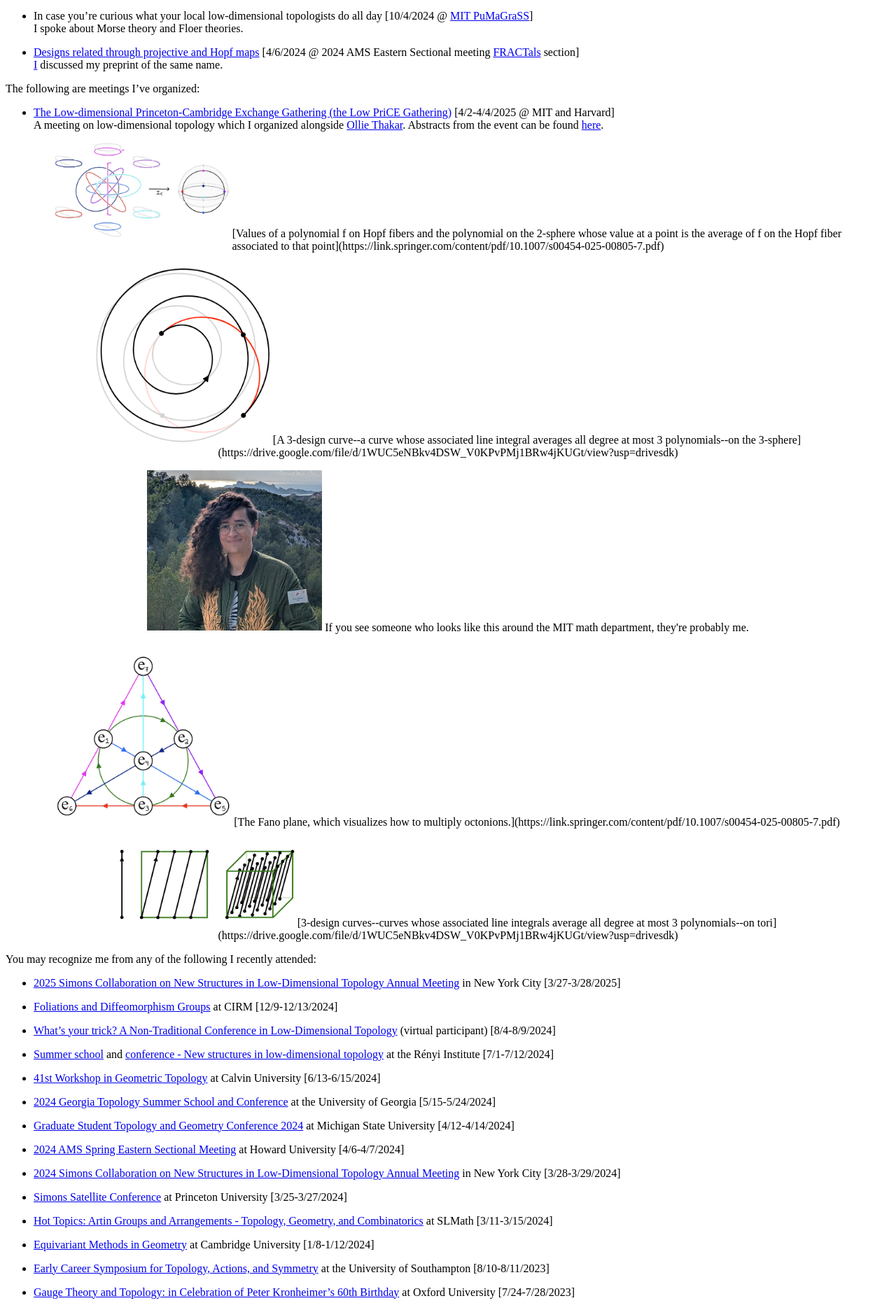
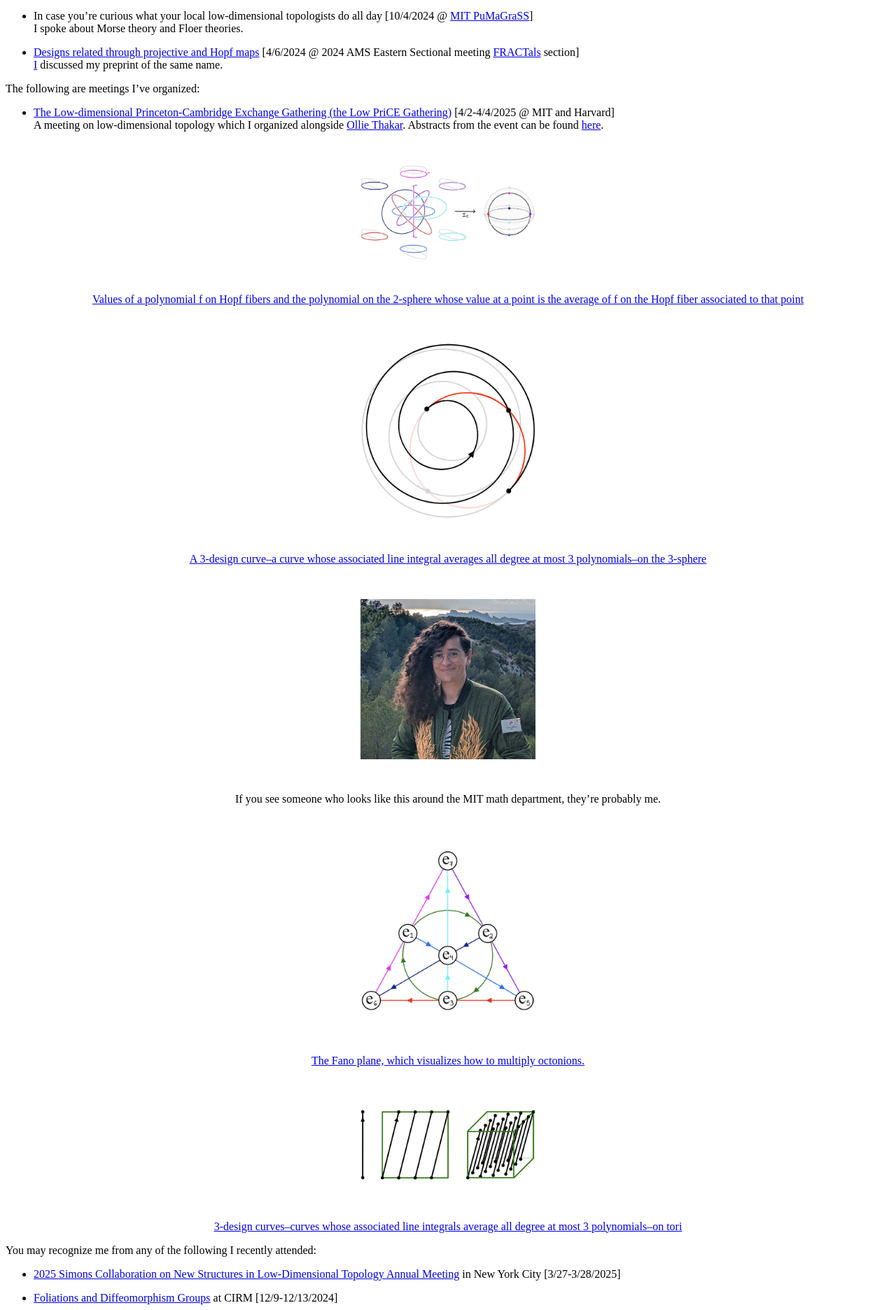
Before and after one commit to AyodejiLindblad/AyodejiLindblad.github.io, a Jekyll site: the page built from index.md, in a window 1280 px wide. Shown: the part 880-2752 px from the top of the page at 70% size. Built offline with Jekyll 4.4.1, drawn with Linux system fonts in a browser that asks for light colours.

Commit message:
Add figure styles

```diff
--- a/_layouts/default.html
+++ b/_layouts/default.html
@@ -16,6 +16,7 @@ color: default
     <meta itemprop="name" content="Ayodeji Lindblad">
     <meta itemprop="description" content="Welcome to my website.">
 
+    <link rel="stylesheet" type="text/css" href="/resources/style/main.css">
 
   </head>
 
--- a/index.md
+++ b/index.md
@@ -63,7 +63,7 @@ The following are meetings I've organized:
 <div style="text-align: center;">
 <figure>
 <img src="/resources/imgs/polyex.jpg" style="max-width: 250px;">
-<caption>
+<caption markdown=1>
 [Values of a polynomial f on Hopf fibers and the polynomial on the 2-sphere whose value at a point is the average of f on the Hopf fiber associated to that point](https://link.springer.com/content/pdf/10.1007/s00454-025-00805-7.pdf)
 </caption>
 </figure>
@@ -74,7 +74,7 @@ The following are meetings I've organized:
 <div style="text-align: center;">
 <figure>
 <img src="/resources/imgs/S3ex.png" style="max-width: 250px;">
-<caption>
+<caption markdown=1>
 [A 3-design curve--a curve whose associated line integral averages all degree at most 3 polynomials--on the 3-sphere](https://drive.google.com/file/d/1WUC5eNBkv4DSW_V0KPvPMj1BRw4jKUGt/view?usp=drivesdk)
 </caption>
 </figure>
@@ -83,7 +83,7 @@ The following are meetings I've organized:
 <div style="text-align: center;">
 <figure>
 <img src="/resources/imgs/portrait.jpg" style="max-width: 250px;">
-<caption>
+<caption markdown=1>
 If you see someone who looks like this around the MIT math department, they're probably me.
 </caption>
 </figure>
@@ -92,7 +92,7 @@ If you see someone who looks like this around the MIT math department, they're p
 <div style="text-align: center;">
 <figure>
 <img src="/resources/imgs/fano.png" style="max-width: 250px;">
-<caption>
+<caption markdown=1>
 [The Fano plane, which visualizes how to multiply octonions.](https://link.springer.com/content/pdf/10.1007/s00454-025-00805-7.pdf)
 </caption>
 </figure>
@@ -102,7 +102,7 @@ If you see someone who looks like this around the MIT math department, they're p
 <div style="text-align: center;">
 <figure>
 <img src="/resources/imgs/torusex.png" style="max-width: 250px;">
-<caption>
+<caption markdown=1>
 [3-design curves--curves whose associated line integrals average all degree at most 3 polynomials--on tori](https://drive.google.com/file/d/1WUC5eNBkv4DSW_V0KPvPMj1BRw4jKUGt/view?usp=drivesdk)
 </caption>
 </figure>
--- /dev/null
+++ b/resources/style/main.css
@@ -0,0 +1,16 @@
+figure img, img.figure, img.small_figure {
+    width: auto;
+    height: auto;
+    display: block;
+    margin: 3em auto;
+    max-height: 50vh;
+    max-width: 90%;
+}
+
+figcaption {
+    margin: auto;
+    margin-top: -2em;
+    margin-bottom: 2em;
+    width: 95%;
+    text-align: center;
+}
```
